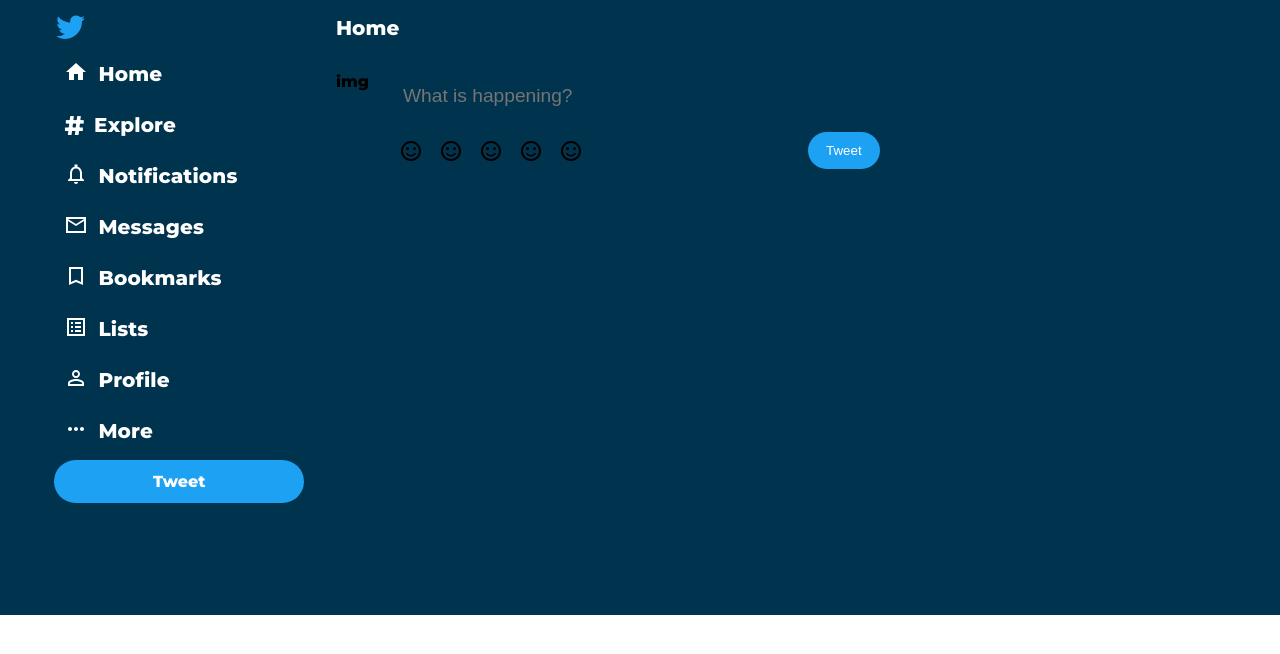
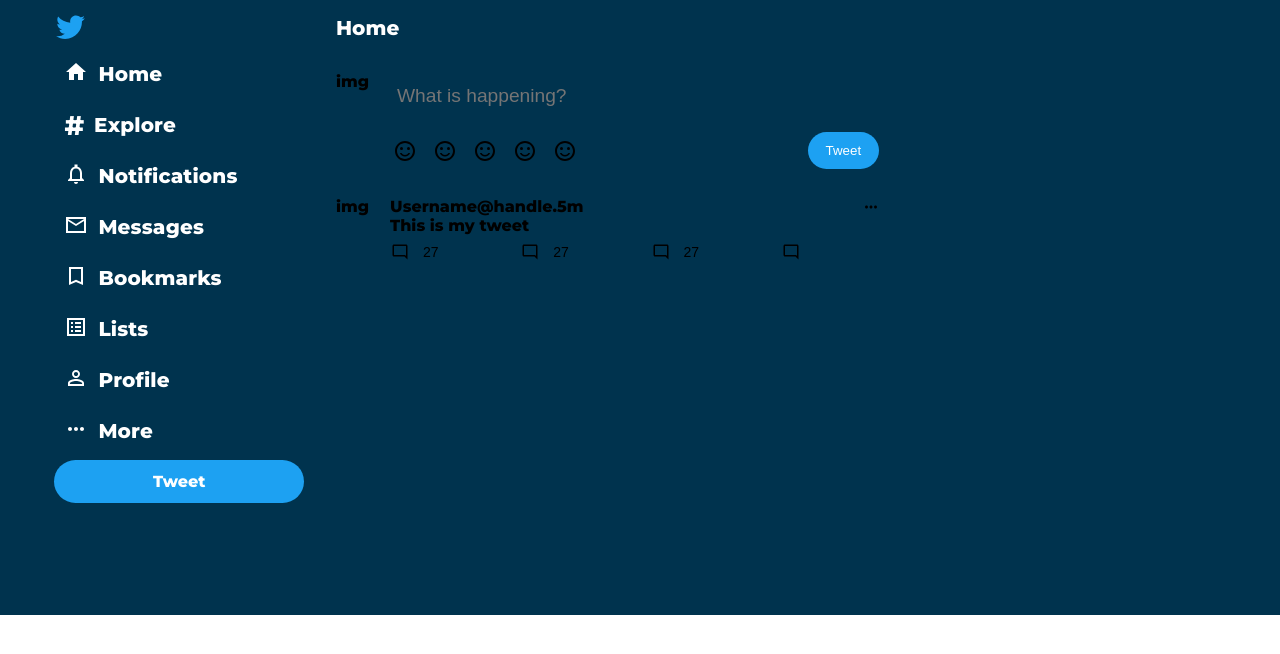
Before and after one commit to Kainechukwu/twitter-react, a React (Create React App) app: page /userpageReact in a window 1280 px wide. Shown: the top 654 px of the page. Built offline with nearby package versions, Linux system fonts and the light colour scheme; no server answers.

Commit message:
centerPage withtweetStats icons

```diff
--- a/public/center.css
+++ b/public/center.css
@@ -9,3 +9,16 @@
     font-size: 20px;
 
 }
+
+.tweetStatsSpan{
+    font-size: 14px;
+    font-family: sans-serif;
+    margin: 0 12px;
+}
+
+.tweetStatsIconDiv{
+    padding: 6px;
+    position: absolute;
+    left: -23%;
+    top: -5px;
+}
--- a/public/componentStyles/tweetInput.css
+++ b/public/componentStyles/tweetInput.css
@@ -1,4 +1,4 @@
-.centerPadding16px{
+.tbPadding16px{
     padding: 16px 0;
 }
 
@@ -16,13 +16,18 @@
   }
 
 .formDiv{
-    width: 88%;
+    width: 89%;
 
 
 }
 
+.lrMargin{
+    margin-left: 16px;
+    margin-right: 16px;
+}
+
 .outerCenterImageDiv{
-    margin-right: 16px;
+    margin-right: 10px;
     width: 9%
 }
 
@@ -59,3 +64,17 @@
     position: relative;
     left: -10px;
 }
+
+.centerMore {
+    font-size: 18px;
+    padding-top: 1px;
+    display: flex;
+}
+
+.centerMoreDiv{
+    position: absolute;
+    right: 30.8%;
+    padding: 6px;
+    top: 191px;
+    border-radius: 40px;
+}
--- a/public/styles.css
+++ b/public/styles.css
@@ -1,5 +1,9 @@
 @import "/center.css";
 @import "./componentStyles/tweetInput.css";
+
+.absolute{
+    position: absolute;
+}
 
 body {
     width: 100%;
@@ -56,7 +60,7 @@
 .flexColumn {
     display: flex;
     flex-direction: column;
-    margin-top: 40px;
+    /* margin-top: 40px; */
 }
 
 .flex-left-page {
@@ -128,6 +132,12 @@
     margin: auto;
 }
 
+.width100{
+    width:100%;
+}
+
+
+
 @media (max-width: 800px) {
     .displayFlexColumn {
         flex-direction: column;
--- a/src/components/centerHeader.jsx
+++ b/src/components/centerHeader.jsx
@@ -14,8 +14,8 @@
 
 export default function CenterHeader() {
     return (
-        <div className="displayFlex">
-            <div className="centerHeader centerPadding16px">
+        <div className="displayFlex sidePadding-16px">
+            <div className="centerHeader tbPadding16px">
                 <div>
                     <span>Home</span>
                 </div>
--- a/src/components/centerPage.jsx
+++ b/src/components/centerPage.jsx
@@ -2,6 +2,7 @@
 import { makeStyles } from '@material-ui/core/styles';
 import CenterHeader from "./centerHeader"
 import TweetInput from "./tweetInput"
+import DisplayTweet from "./displayTweet"
 
 
 
@@ -28,9 +29,12 @@
 
     return(
         <div style={{width: "45%"}}>
-            <div className="sidePadding-16px">
+            <div className="">
                 <CenterHeader />
                 <TweetInput />
+                <div style={{height:"12px"}}></div>
+                <DisplayTweet />
+
             </div>
 
         </div>
--- /dev/null
+++ b/src/components/displayTweet.jsx
@@ -0,0 +1,58 @@
+import React from "react";
+import { makeStyles } from '@material-ui/core/styles';
+import MoreHorizSharpIcon from '@material-ui/icons/MoreHorizSharp';
+import ModeCommentOutlinedIcon from '@material-ui/icons/ModeCommentOutlined';
+import TweetStats from "./tweetStatsCompo"
+
+const useStyles = makeStyles({
+    tweetStatsIcons: {
+        display: "flex",
+        fontSize: "18px"
+    }
+})
+
+export default function DisplayTweet() {
+    const classes = useStyles();
+    return (
+        <div >
+            <div className="lrMargin displayFlex">
+                <div className="outerCenterImageDiv">
+                    <div>img</div>
+                </div>
+                <div className="flexColumn width100">
+                    <div className="displayFlex">
+                        <span>Username</span>
+                        <span>@handle</span>
+                        <span>.</span>
+                        <time>5m</time>
+                        <div className="centerMoreDiv">
+                            <MoreHorizSharpIcon style={{ fontSize: "18px", display: "flex" }} className="centerMore" />
+                        </div>
+                    </div>
+                    <div className="width100">
+                        <span style={{ display: "inline-flex" }}>This is my tweet</span>
+                    </div>
+                    <div className="width100">
+                        <div className="displayFlex " style={{ width: "84%", marginTop: "1.5%", justifyContent: "space-between" }}>
+                            <TweetStats icon={<ModeCommentOutlinedIcon className={classes.tweetStatsIcons} />} />
+
+                            <TweetStats icon={<ModeCommentOutlinedIcon className={classes.tweetStatsIcons} />} />
+
+                            <TweetStats icon={<ModeCommentOutlinedIcon className={classes.tweetStatsIcons} />} />
+
+
+                            <div style={{ width: "21px", position: "relative" }}>
+                                <div className="tweetStatsIconDiv">
+                                    <ModeCommentOutlinedIcon className={classes.tweetStatsIcons} />
+                                </div>
+
+                            </div>
+
+
+                        </div>
+                    </div>
+                </div>
+            </div>
+        </div>
+    )
+}
--- a/src/components/tweetInput.jsx
+++ b/src/components/tweetInput.jsx
@@ -7,26 +7,37 @@
 
 export default function TweetInput() {
 
-    const [tweet, setTweet] = useState("");
+    const [tweet, setTweet] = useState({
+        tweet: ""
+    });
 
     function handleChange(event) {
-        setTweet(event.target.value);
+       const {value} = event.target;
+
+        setTweet(()=> {
+            return{
+                tweet: value
+            }
+        });
     }
+    // console.log(tweet)
 
     function handleClick(event) {
 
         TweetService.sendTweet(tweet, (response) => {
-            console.log(response);
+            // console.log(response);
         }, (err) => {
             console.log(err);
         });
+
+
 
 
         event.preventDefault()
     }
 
     return (
-        <div className="centerPadding16px">
+        <div className="tbPadding16px lrMargin">
 
 
             <div className="displayFlex">
@@ -41,7 +52,7 @@
                     <form onSubmit={handleClick}>
 
                         <div className="topAndBottomPadding">
-                            <input className="centerTweetInput" onChange={handleChange} type="text" placeholder="What is happening?" value={tweet} />
+                            <input className="centerTweetInput" onChange={handleChange} type="text" placeholder="What is happening?" value={tweet.value} name="tweet"/>
                         </div>
 
                         <div className="displayFlex buttonAndIconsDiv">
--- /dev/null
+++ b/src/components/tweetStatsCompo.jsx
@@ -0,0 +1,21 @@
+import React from "react";
+
+
+
+
+export default function TweetStats(props) {
+
+    return (
+        <div className="displayFlex ">
+            <div style={{ width: "21px", position: "relative" }}>
+                <div className="tweetStatsIconDiv">
+                    {props.icon}
+                </div>
+
+            </div>
+            <div>
+                <span className="tweetStatsSpan">27</span>
+            </div>
+        </div>
+    )
+}
--- a/src/userpageReact.jsx
+++ b/src/userpageReact.jsx
@@ -29,7 +29,7 @@
     // const [data, setData] = useState([]);
 
     useEffect(() => {
-        API.get("/userHomePage?page=1&limit=3", (response) => {
+        API.get("/userHomePage?page=1&limit=10", (response) => {
             console.log(response)
         }, (err) => {
             console.log(err);
```
